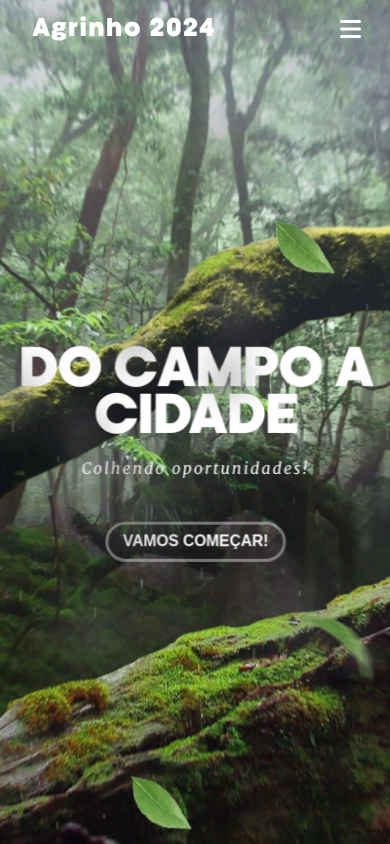
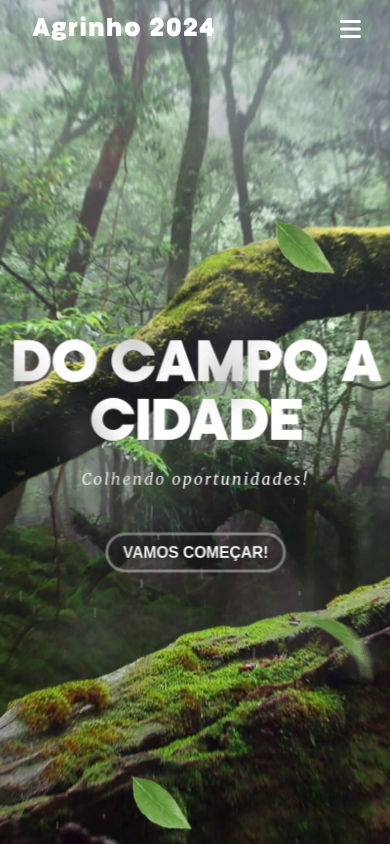
Before and after one commit to Matheus-m-prado/Agrinho-2024, a plain HTML site: page index.html in a window 390 px wide. Shown: the top 844 px of the page. Drawn offline with Linux system fonts and the light colour scheme; files whose address does not match are found by name.

Commit message:
ajustando texto

```diff
--- a/style.css
+++ b/style.css
@@ -196,6 +196,10 @@ header{
 .button-start:hover{
 	border: #88fc04 3px solid;
 	padding: 15px 40px;
+	scale: 1.1;
+}
+.button-start:active{
+	scale: 0.9;
 }
 .layer-4, .layer-5, .layer-6 {
 	pointer-events: none;
@@ -237,6 +241,10 @@ header{
 	.button-start{
 		font-size: 1rem;
 	}
+	.hero-content h1{
+		font-size: 4rem;
+		line-height: 60px;
+	}
 }
 
 @media (max-width: 576px){
@@ -244,4 +252,7 @@ header{
 		left: 2rem;
 		width: unset;
 	}
+	.hero-content h1{
+		font-size: 3.5rem;
+	}
 }
```
